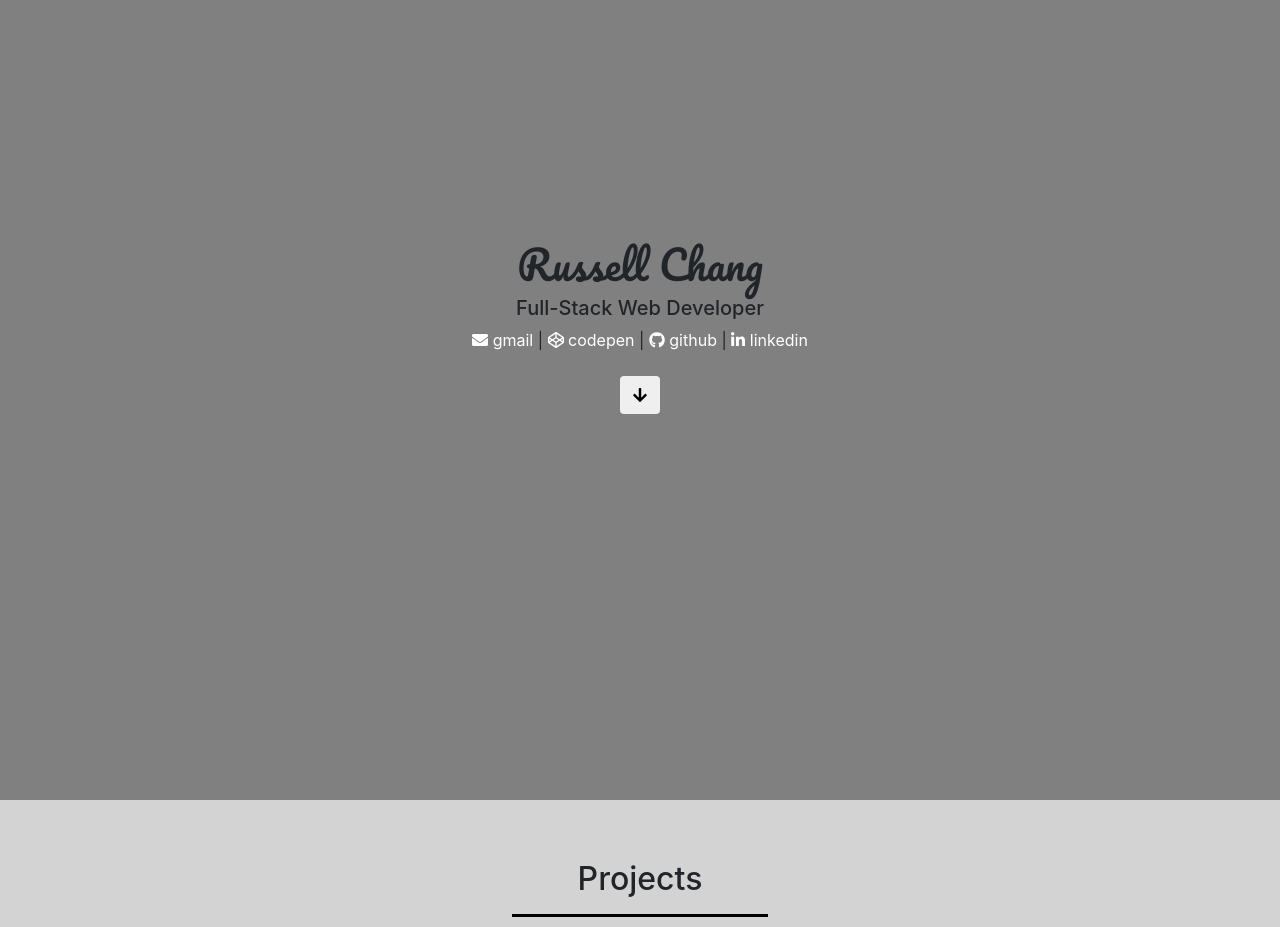
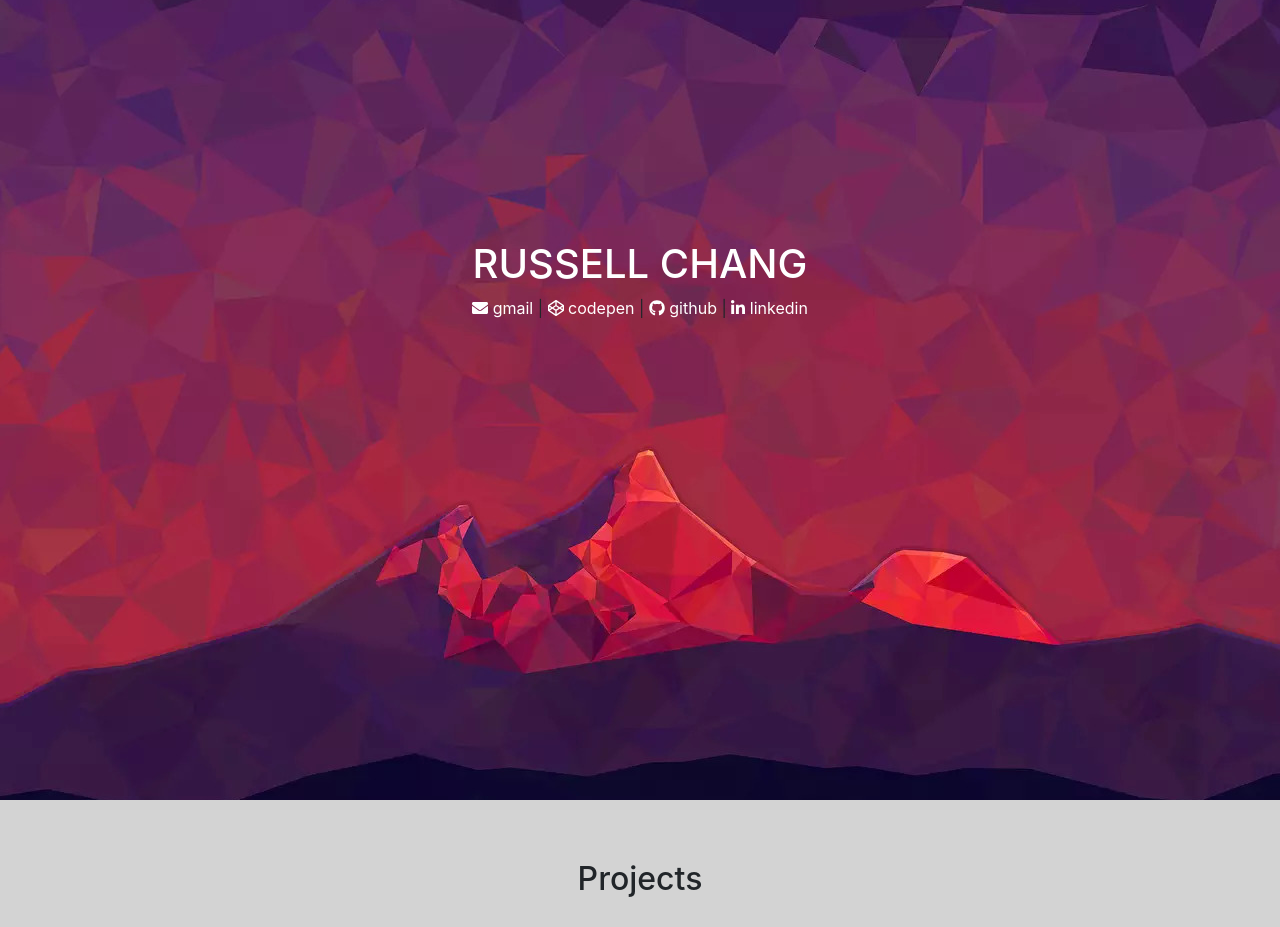
Before and after one commit to russelltchang/russelltchang.github.io, a plain HTML site: page index.html in a window 1280 px wide. Shown: the top 927 px of the page. Drawn offline with nearby package versions, Linux system fonts and the light colour scheme.

Commit message:
background image change

```diff
--- a/css/style.css
+++ b/css/style.css
@@ -12,7 +12,8 @@
   height: 100vh;
   padding-top: 30vh;
   text-align: center;
-  background-color: grey;
+  background-image: url(../pictures/background.jpg);
+  background-position: center center;
 }
 
 .projects {
--- a/index.html
+++ b/index.html
@@ -16,8 +16,7 @@
   <div class="container-fluid">
     <!--About section-->
     <div class="about">
-      <h1 style="font-family: Pacifico">Russell Chang</h1>
-      <h5>Full-Stack Web Developer</h5>
+      <h1 style="color: white">RUSSELL CHANG</h1>
       <a href="mailto:russelltchang@gmail.com" target="_blank" class="link"><i class="fas fa-envelope"></i> gmail</a>
       <span>|</span>
       <a href="https://codepen.io/russelltchang/pens/public/" target="_blank" class="link"><i class="fab fa-codepen"></i> codepen</a>
@@ -25,11 +24,10 @@
       <a href="https://github.com/russelltchang" target="_blank" class="link"><i class="fab fa-github"></i> github</a>
       <span>|</span>
       <a href="https://linkedin.com/in/russelltchang" target="_blank" class="link"><i class="fab fa-linkedin-in"></i> linkedin</a>
-      <br><br><button class="btn" id="down"><i class="fas fa-arrow-down"></i></button>
     </div>
     <!--Projects-->
     <div class="projects">
-      <h2>Projects</h2><hr width=20%>
+      <h2>Projects</h2><br>
       <!-- Container for the image gallery -->
       <div class="container">
         <!-- Main images with number text -->
```
Also changed, not shown: pictures/background.jpg (added).
